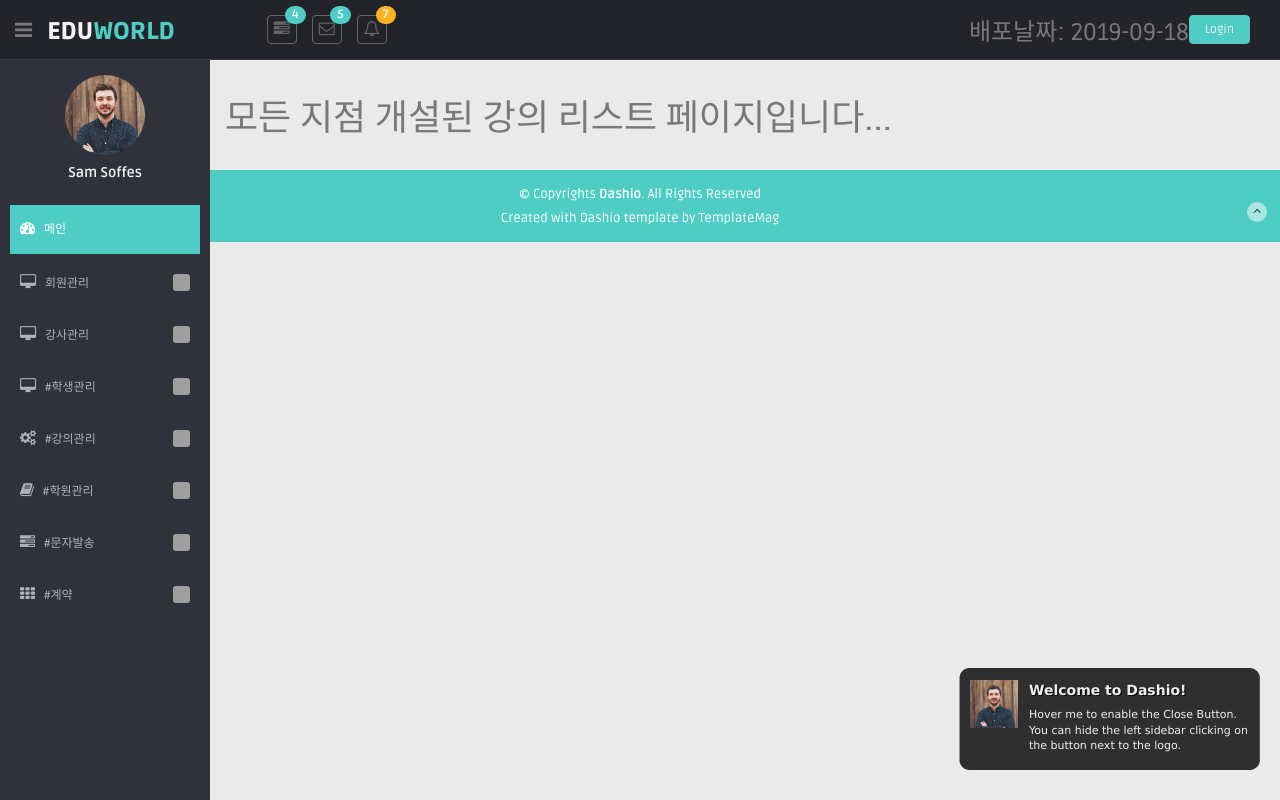
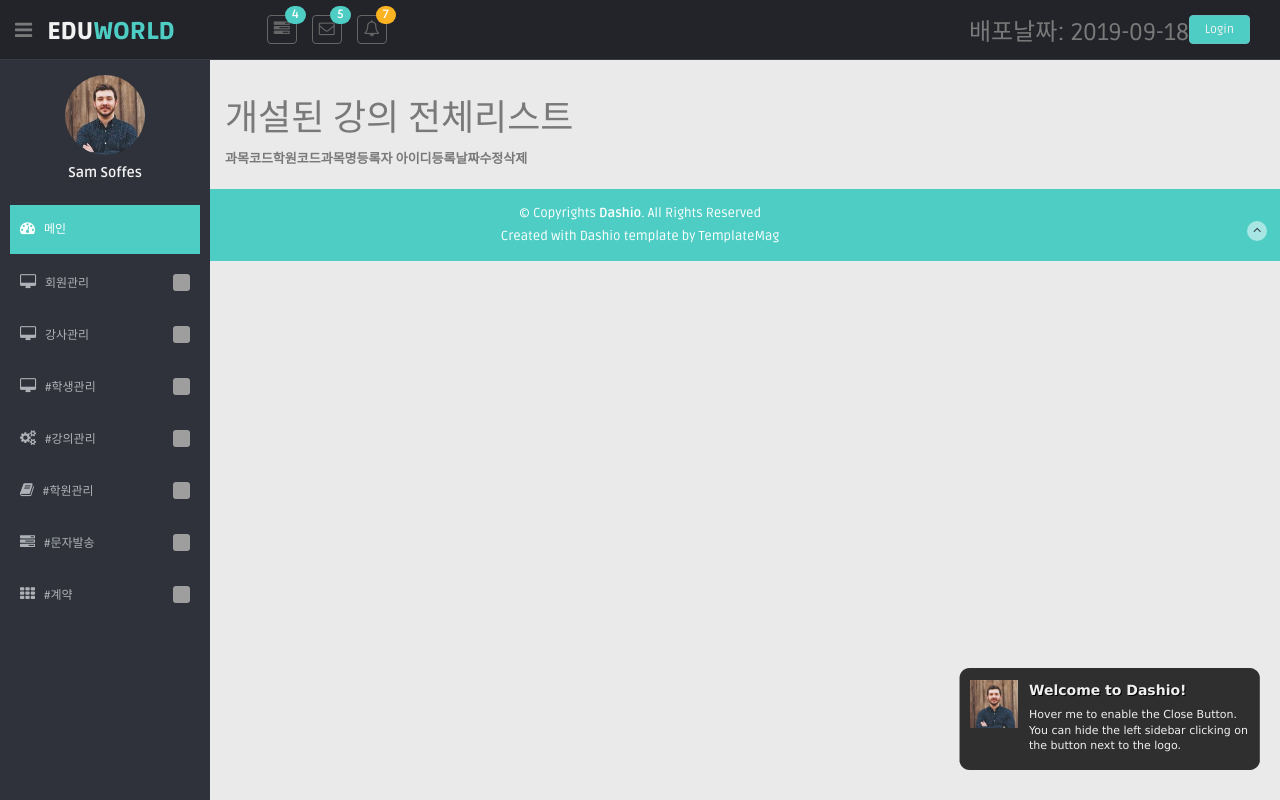
Before and after one commit to PeaceNChicken/eduManger, a Spring Boot app: page /lecture in a window 1280 px wide. Run offline with Spring Boot 4, Linux system fonts and the light colour scheme; lists and menus that the app fills with data are empty; some libraries are stand-ins or nearby versions; grey boxes are pictures that could not be loaded.

Commit message:
professor폴더안에 professorCareer 폴더생성, CRUD작업할 html파일 만들어놓았습니다. leftmenu에 강사이력 메뉴 추가 leftmenu명 제가 하는 부분은 체크해놓았습니다.

```diff
--- a/eduManger/src/main/resources/templates/fragments/leftmenu.html
+++ b/eduManger/src/main/resources/templates/fragments/leftmenu.html
@@ -37,6 +37,7 @@
             <ul class="sub">
               <li><a href="plectureInsert">강사담당수업</a></li>
               <li><a href="plectureList">강사근태</a></li>
+              <li><a href="professor/professorCareer/professorCareerList">#강사이력-sy</a></li>
             </ul>
           </li>
           <li class="sub-menu">
@@ -45,9 +46,10 @@
               <span>#학생관리</span>
               </a>
             <ul class="sub">
-              <li><a href="/stuLecture">#학생개인수강목록4</a></li>
+              <li><a href="/stuLecture">#학생개인수강목록-sy</a></li>
               <li><a href="/stuScore">#학생출결현황4</a></li>
               <li><a href="/stuCounsel">#학생개인상담목록4</a></li>
+              <li><a href="/stuCounsel">#학생개인별 성적정보-sy</a></li>
             </ul>
           </li>
           <li class="sub-menu">
@@ -56,10 +58,10 @@
               <span>#강의관리</span>
               </a>
             <ul class="sub">
-              <li><a href="/subject">과목</a></li>
-              <li><a href="/lecture">강의목록</a></li>
-              <li><a href="/lectureStuList">강의수강생목록</a></li>
-              <li><a href="/classLevel">학년 및 수업과정</a></li>
+              <li><a href="/subject">#현재개설된 과목-sy</a></li>
+              <li><a href="/lecture">#현재개설된 강의 전체리스트-sy</a></li>
+              <li><a href="/lectureStuList">#개설된 강의를 신청한 수강생목록-sy</a></li>
+              <li><a href="/classLevel">#학년 및 수업과정분류-sy</a></li>
               <li><a href="/room">#강의실목록</a></li>
               <li><a href="/acTimeTable">#시간표</a></li>
             </ul>
--- a/eduManger/src/main/resources/templates/lecture/lecture/lectureList.html
+++ b/eduManger/src/main/resources/templates/lecture/lecture/lectureList.html
@@ -18,7 +18,28 @@
 		<section class="wrapper">
 			<div class="row">
 				<div class="col-lg-9 main-chart">
-					<h1>모든 지점 개설된 강의 리스트 페이지입니다...</h1>
+					<h1>개설된 강의 전체리스트</h1> <!-- 개설될 강의 등록, 수정, 삭제, 조회 관리 / 리스트만 CRUD -->
+
+					<form>
+						<table>
+							<thead>
+							 	<tr>
+							 		<th>과목코드</th>
+							 		<th>학원코드</th>
+							 		<th>과목명</th>
+							 		<th>등록자 아이디</th>
+							 		<th>등록날짜</th>
+							 		<th>수정</th>
+							 		<th>삭제</th>
+							 	</tr>
+							</thead>
+
+							<tbody>
+							</tbody>
+						</table>
+
+					</form>
+
 				</div>
 			</div>
 		</section>
--- a/eduManger/src/main/resources/templates/lecture/subject/subjectList.html
+++ b/eduManger/src/main/resources/templates/lecture/subject/subjectList.html
@@ -18,7 +18,7 @@
 		<section class="wrapper">
 			<div class="row">
 				<div class="col-lg-9 main-chart">
-					<h1>개설 과목 리스트 페이지입니다...</h1>
+					<h1>현재 개설된 과목</h1>
 				</div>
 			</div>
 		</section>
```
Also changed, not shown: eduManger/src/main/resources/templates/professor/professorCareer/professorCareerDelete.html (added, +10 -0 lines), eduManger/src/main/resources/templates/professor/professorCareer/professorCareerInsert.html (added, +10 -0 lines), eduManger/src/main/resources/templates/professor/professorCareer/professorCareerList.html (added, +10 -0 lines), eduManger/src/main/resources/templates/professor/professorCareer/professorCareerUpdate.html (added, +10 -0 lines).
